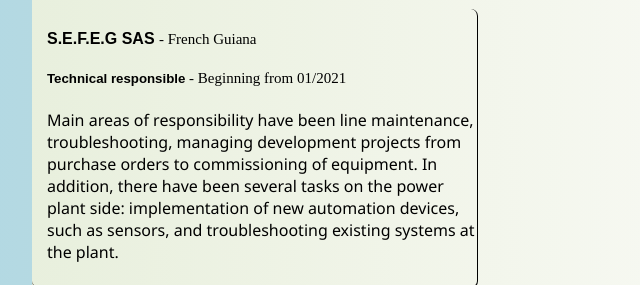
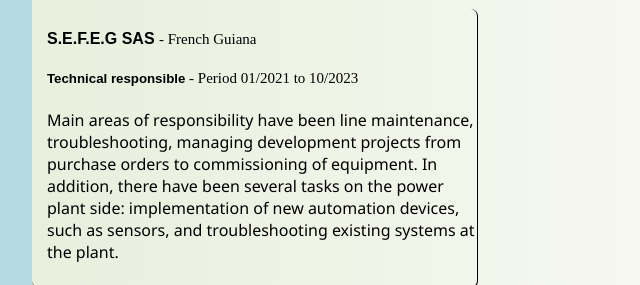
Before and after one commit to Kalletee/Kalletee.github.io, a plain HTML site: page professional.html in a window 1280 px wide. Shown: the part 315-600 px from the top of the page, 160-800 px from the left. Drawn offline with Linux system fonts and the light colour scheme.

Commit message:
työsuhteen päivitys

```diff
--- a/professional.html
+++ b/professional.html
@@ -44,7 +44,7 @@
         <div class="box">
           <h2>Working experience</h2>
             <div class="boxOne"><h4>S.E.F.E.G SAS <span> - French Guiana</span></h4>
-                <h5>Technical responsible<span> - Beginning from 01/2021</span></h5>
+                <h5>Technical responsible<span> - Period 01/2021 to 10/2023</span></h5>
                 <p>Main areas of responsibility have been line maintenance, troubleshooting, managing development projects from purchase orders to commissioning of equipment. In addition, there have been several tasks on the power plant side: implementation of new automation devices, such as sensors, and troubleshooting existing systems at the plant.</p>
             </div>
             <div class="boxTwo"><h4><a href="https://saalasti.com/" target="_blank">Saalasti Oy</a><span> - Espoo, Finland</span></h4>
```
